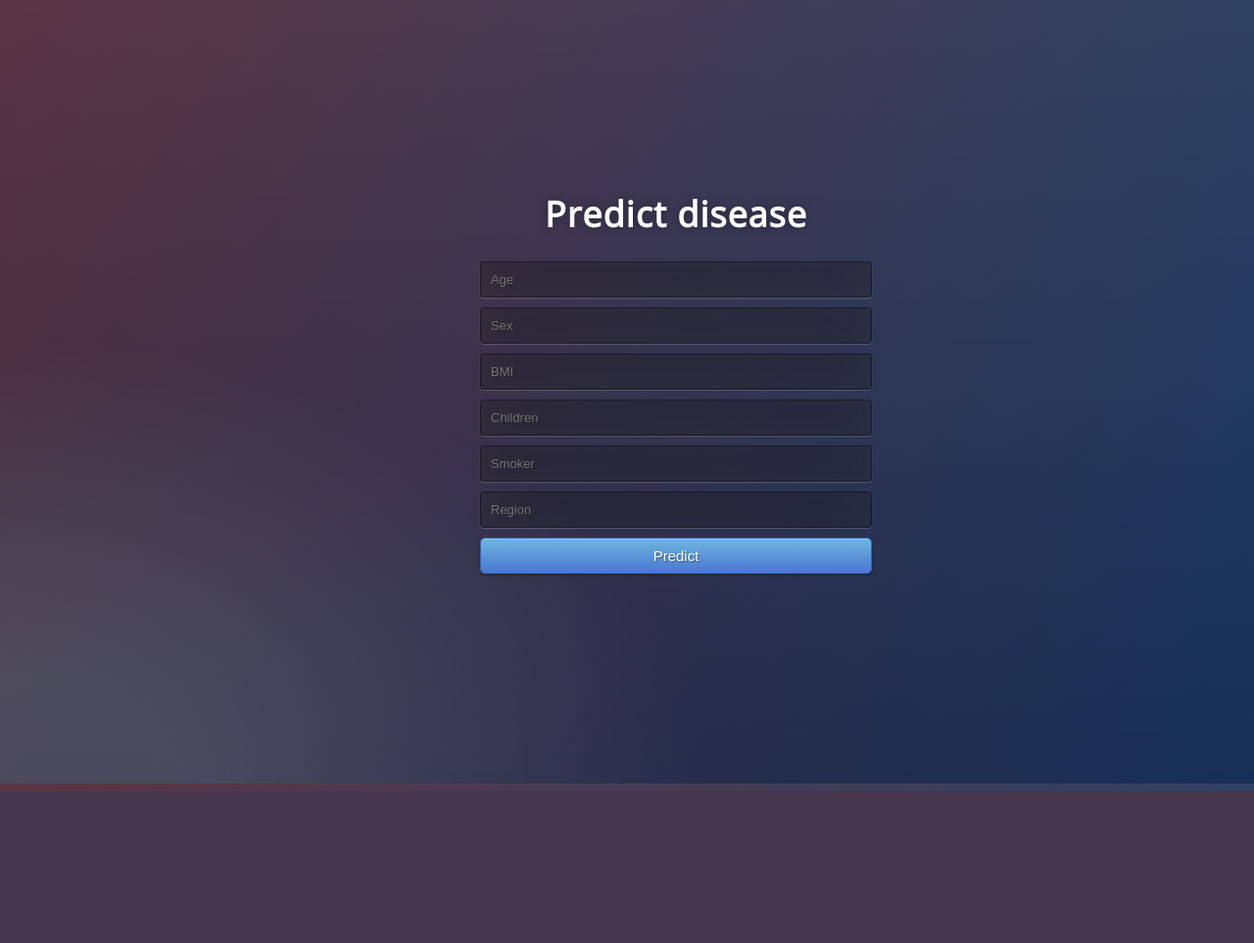
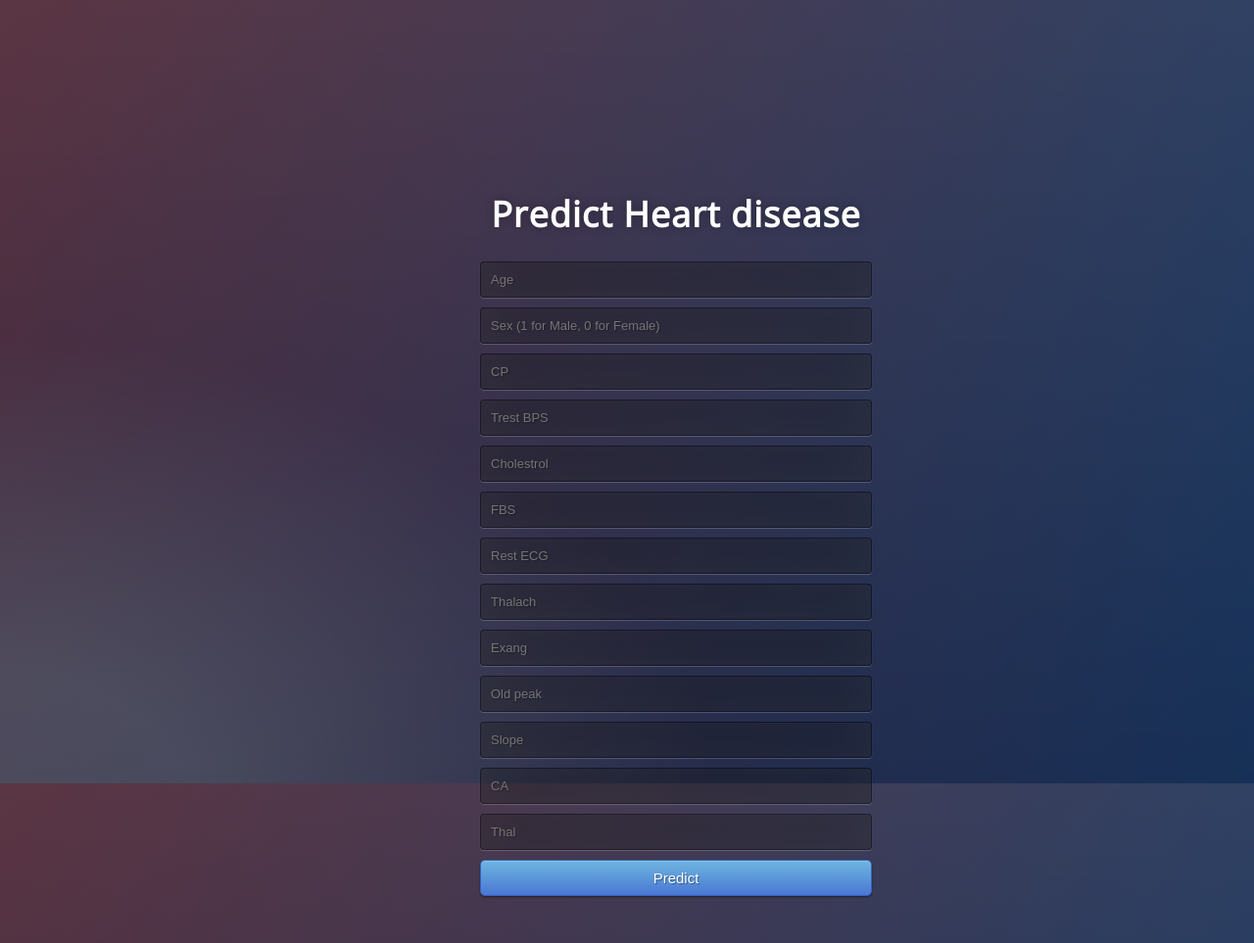
Before and after one commit to tayalmanan28/ML-model, a Flask app: page / in a window 1280 px wide. Shown: the whole page at 98% size. Before the commit the page ends 808 px from the top, so only its background shows below. Run offline with Flask 2, Linux system fonts and the light colour scheme; parts of the project's set-up code (start-up, migrations or seed data) failed here and were passed over.

Commit message:
Update home.html
Added all the attributes

```diff
--- a/templates/home.html
+++ b/templates/home.html
@@ -2,7 +2,7 @@
 <html>
 <head>
   <meta charset="UTF-8">
-  <title>Predict disease</title>
+  <title>Predict Heart disease</title>
   <link href='https://fonts.googleapis.com/css?family=Pacifico' rel='stylesheet' type='text/css'>
 <link href='https://fonts.googleapis.com/css?family=Arimo' rel='stylesheet' type='text/css'>
 <link href='https://fonts.googleapis.com/css?family=Hind:300' rel='stylesheet' type='text/css'>
@@ -13,16 +13,23 @@
 
 <body>
  <div class="login">
-	<h1>Predict disease</h1>
+	<h1>Predict Heart disease</h1>
 
      <!-- Form to enter new data for predictions  -->
     <form action="{{ url_for('predict')}}"method="POST">
       <input type="text" name="age" placeholder="Age" required="required" /><br>
-    	<input type="text" name="sex" placeholder="Sex" required="required" /><br>
-        <input type="text" name="bmi" placeholder="BMI" required="required" /><br>
-        <input type="text" name="children" placeholder="Children" required="required" /><br>
-        <input type="text" name="smoker" placeholder="Smoker" required="required" /><br>
-        <input type="text" name="region" placeholder="Region" required="required" /><br>
+    	<input type="text" name="sex" placeholder="Sex (1 for Male, 0 for Female)" required="required" /><br>
+        <input type="text" name="cp" placeholder="CP" required="required" /><br>
+        <input type="text" name="trestbps" placeholder="Trest BPS" required="required" /><br>
+        <input type="text" name="chol" placeholder="Cholestrol" required="required" /><br>
+        <input type="text" name="fbs" placeholder="FBS" required="required" /><br>
+	<input type="text" name="restecg" placeholder="Rest ECG" required="required" /><br>
+        <input type="text" name="thalach" placeholder="Thalach" required="required" /><br>
+        <input type="text" name="exang" placeholder="Exang" required="required" /><br>
+        <input type="text" name="oldpeak" placeholder="Old peak" required="required" /><br>
+        <input type="text" name="slope" placeholder="Slope" required="required" /><br>
+	<input type="text" name="ca" placeholder="CA" required="required" /><br>
+        <input type="text" name="thal" placeholder="Thal" required="required" /><br>
 
         <button type="submit" class="btn btn-primary btn-block btn-large">Predict</button>
     </form>
```
